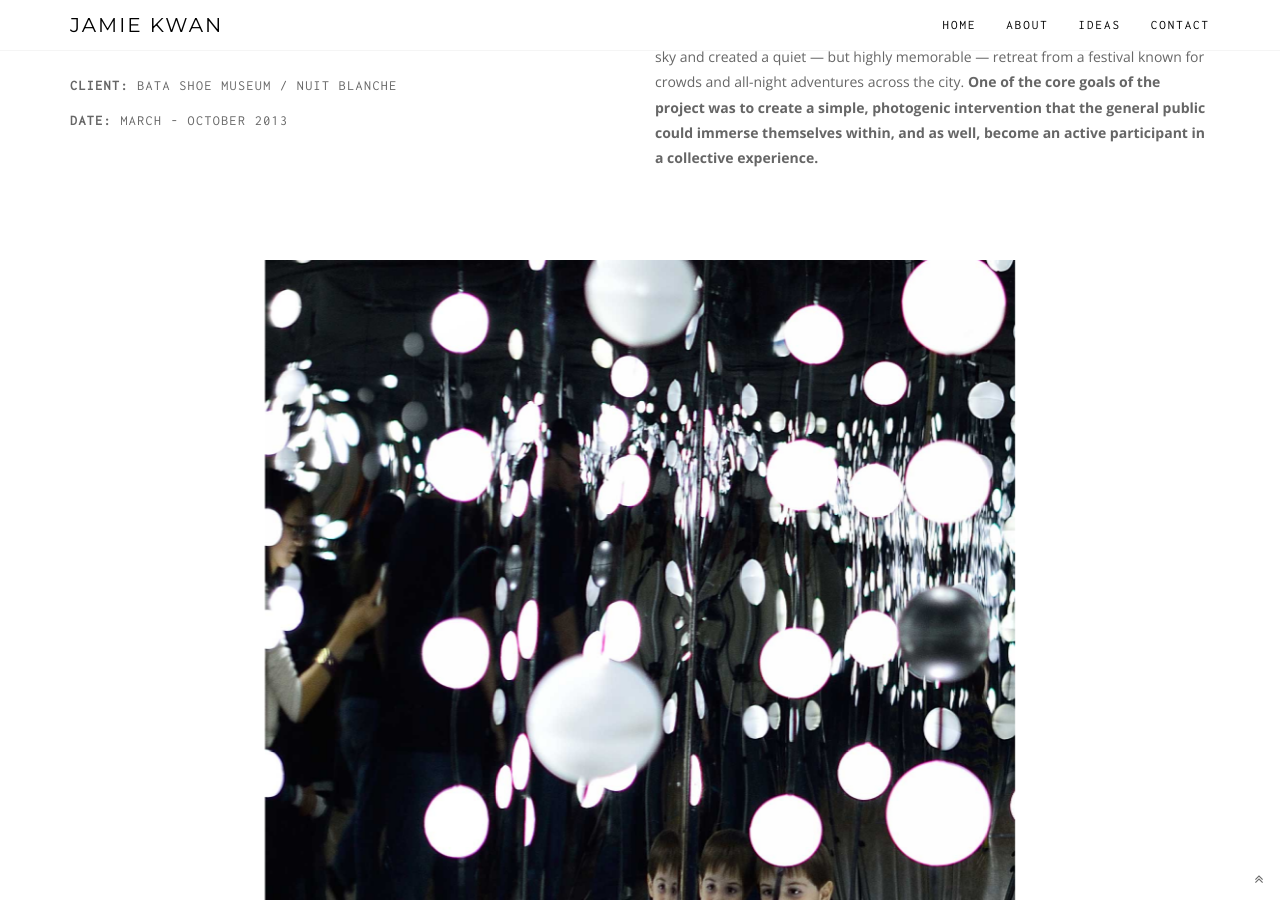
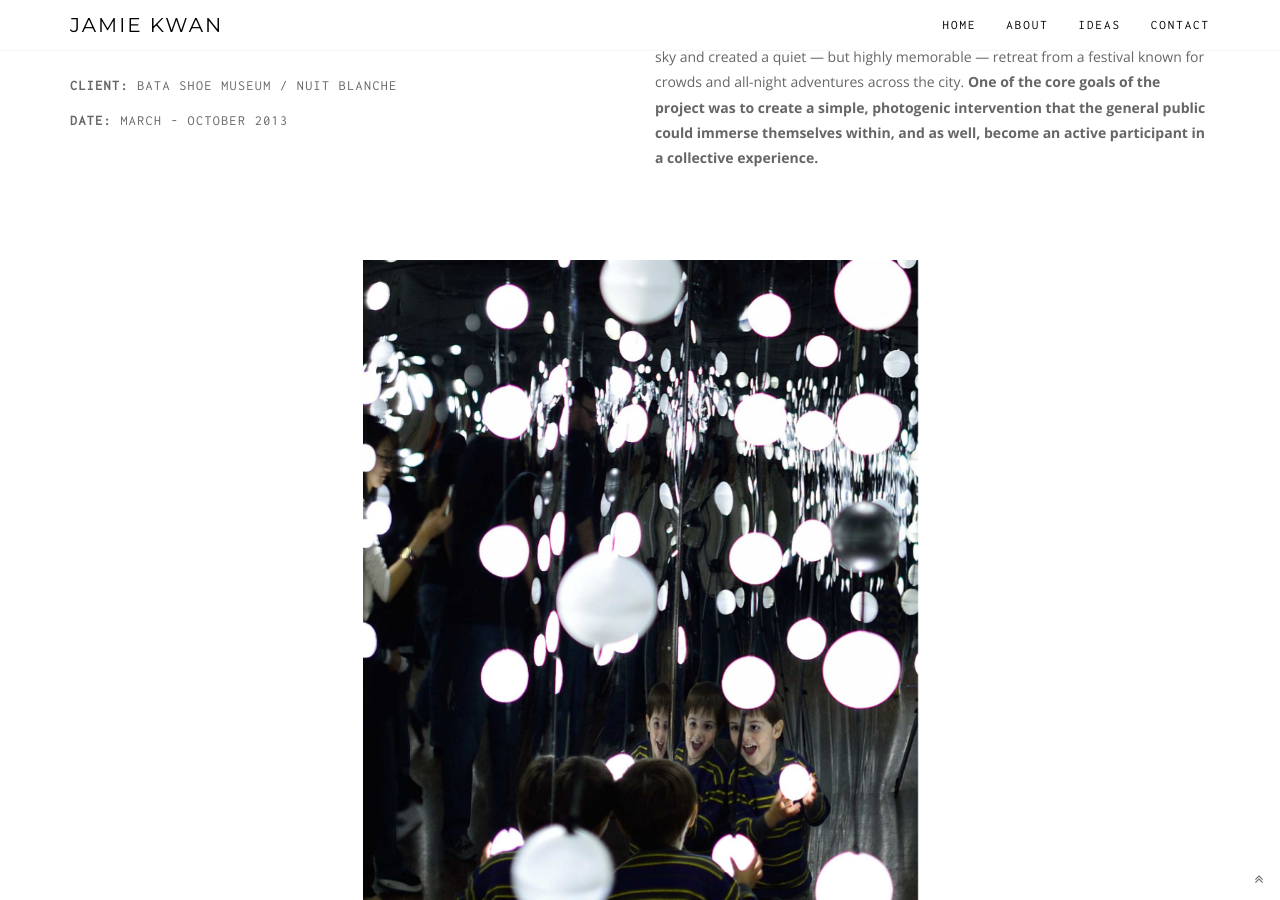
Before and after one commit to jmk91/jamiemkwan, a Jekyll site: the page built from ad-astra.html, in a window 1280 px wide and 900 px high, scrolled down 951 px. Built offline with Jekyll 4.4.1, drawn with Linux system fonts in a browser that asks for light colours.

Commit message:
adjust image sizing

```diff
--- a/_layouts/portfolio.html
+++ b/_layouts/portfolio.html
@@ -80,7 +80,7 @@ title: Jamie Kwan | Experience Design & Strategy
 				{% for image in page.images %}
 				<div class="row">
 
-					<div class="col-sm-8 col-sm-offset-2  wow fadeInUp">
+					<div class="col-sm-6 col-sm-offset-3  wow fadeInUp">
 
 						<p><img src="{{ image.image_path }}" alt="{{ image.title }}" class="img-responsive"></p>
 					</div>
```
